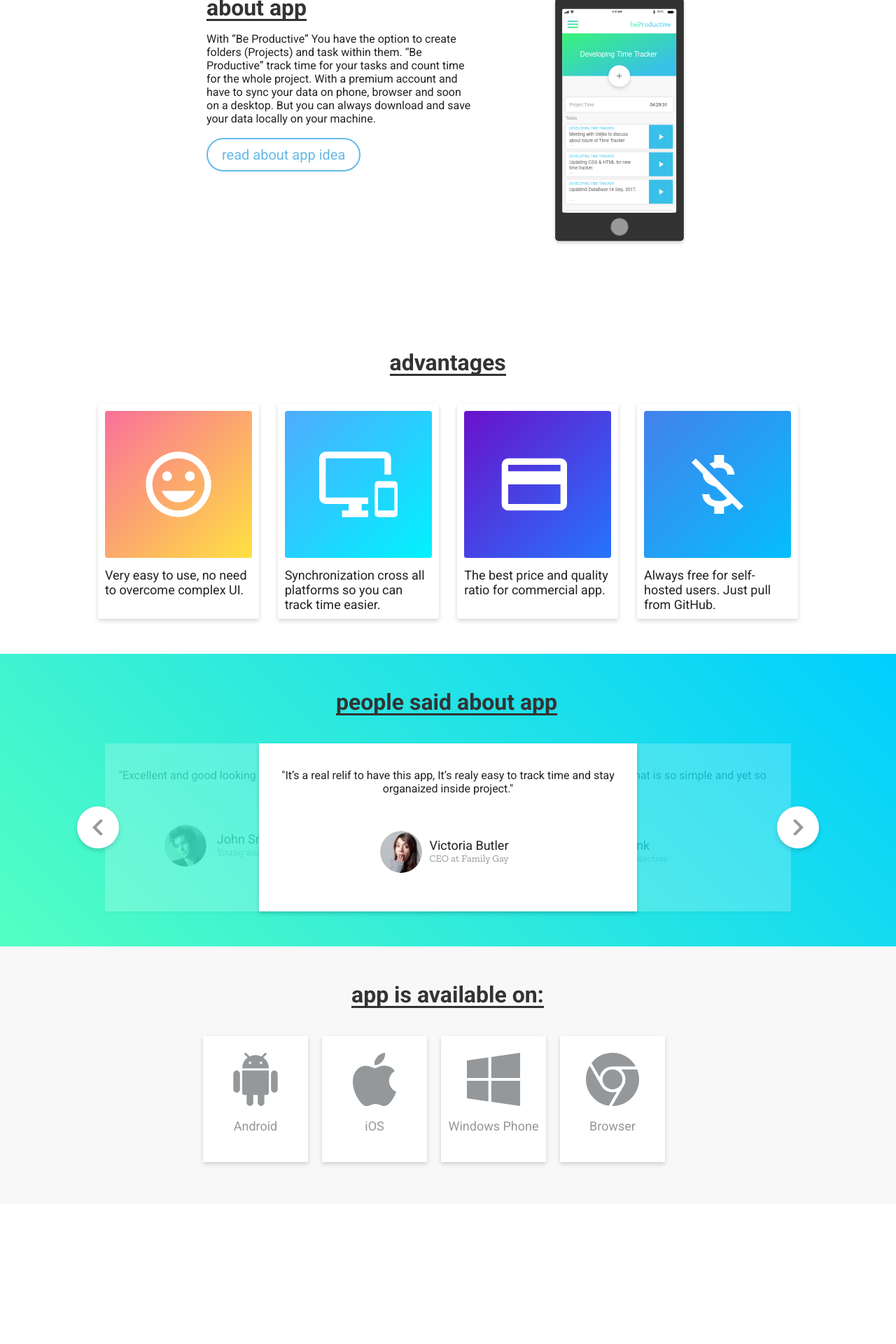
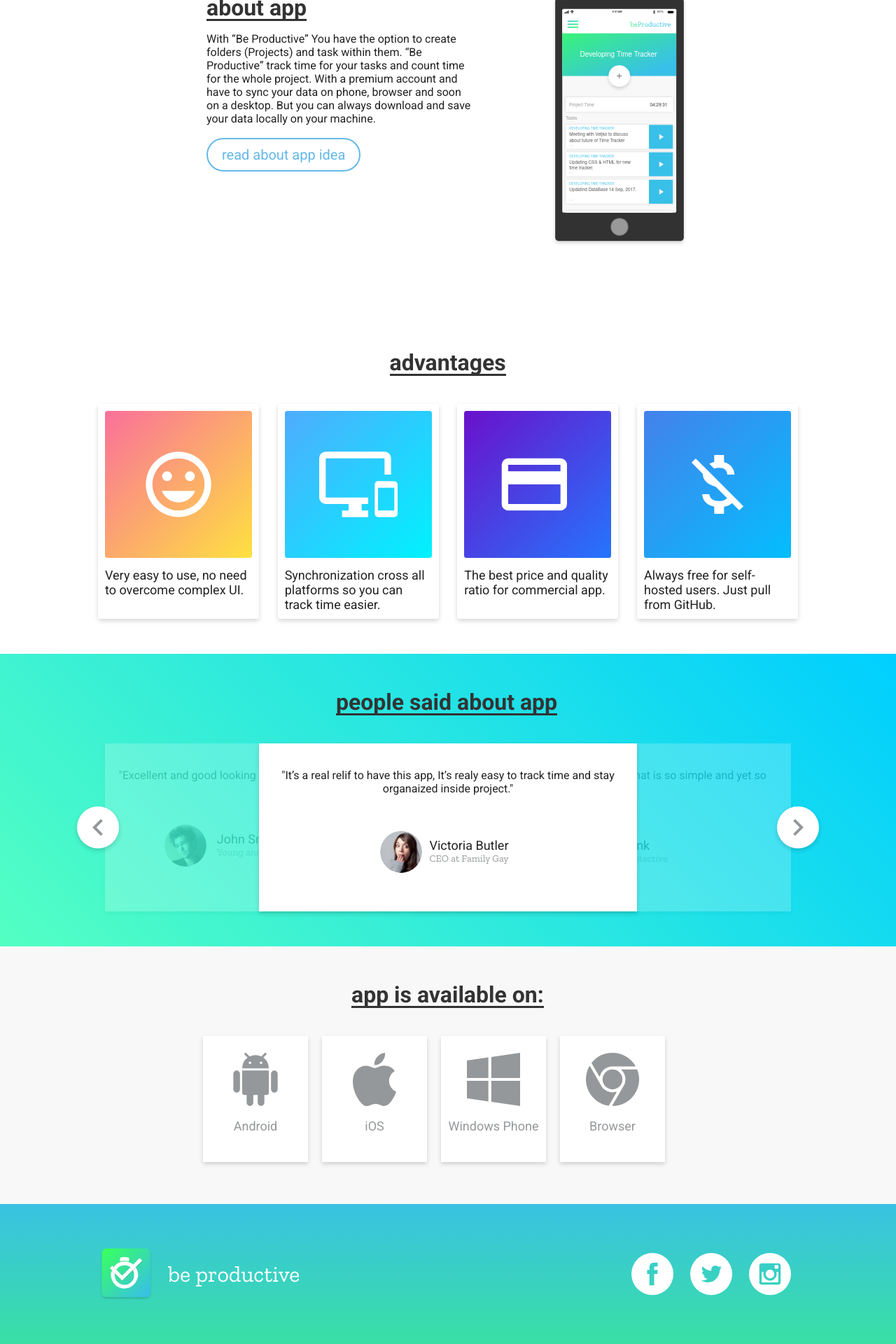
Before and after one commit to johnofficial/beproductive-site, a Jekyll site: the page built from _pages/index.html, in a window 1280 px wide. Shown: the part 999-2919 px from the top of the page at 70% size. Built offline with Jekyll 4.4.1, drawn with Linux system fonts in a browser that asks for light colours; Markdown is read by kramdown in place of the engine named in the settings; before the commit the page ends 2719 px from its top, so only the background shows below that; grey boxes are pictures that could not be loaded.

Commit message:
[UPDATE]: Footer.

```diff
--- a/_includes/footer/footer.html
+++ b/_includes/footer/footer.html
@@ -1,3 +1,14 @@
 <footer class="site-footer">
+ <div class="footer-wrap mw-1000-px center-container pad">
+  <div class="logo">
+   <img src="{{site.baseurl}}/assets/img/logo.svg" alt="{{site.title}} | Be Productive Time Tracker">
+   <p>be productive</p>
+  </div>
+  <div class="links">
 
+   <a href="https://facebook.com/" target="_blank"><img src="{{site.baseurl}}/assets/img/fb.svg" alt="{{site.title}}"></a>
+   <a href="https://twitter.com/" target="_blank"><img src="{{site.baseurl}}/assets/img/twitter.svg" alt="{{site.title}}"></a>
+   <a href="https://instagram.com/" target="_blank"><img src="{{site.baseurl}}/assets/img/instagram.svg" alt="{{site.title}}"></a>
+  </div>
+ </div>
 </footer>
--- a/assets/css/main.css
+++ b/assets/css/main.css
@@ -264,6 +264,50 @@ h3.title.trigger-animation:before {
       -webkit-transform: rotate(-45deg);
               transform: rotate(-45deg);
       transition: 0.5s; } }
+
+.site-footer {
+  width: 100%;
+  height: 200px;
+  background-image: linear-gradient(to top, #39DFA4 0%, #39C2E2 100%); }
+
+.footer-wrap {
+  padding-top: 60px;
+  display: -ms-flexbox;
+  display: flex;
+  -ms-flex-pack: justify;
+      justify-content: space-between; }
+  .footer-wrap .logo {
+    display: -ms-flexbox;
+    display: flex; }
+    .footer-wrap .logo img {
+      width: 80px;
+      height: 80px; }
+    .footer-wrap .logo p {
+      color: white;
+      font-size: 32px;
+      font-family: "Zilla Slab";
+      line-height: 80px;
+      margin: 0 0 0 20px;
+      padding: 0; }
+  .footer-wrap .links img {
+    width: 60px;
+    margin: 10px; }
+
+@media (max-width: 600px) {
+  .site-footer {
+    height: 120px; }
+  .footer-wrap {
+    padding-top: 40px; }
+    .footer-wrap .logo img {
+      width: 40px;
+      height: 40px; }
+    .footer-wrap .logo p {
+      font-size: 20px;
+      line-height: 40px;
+      margin-left: 10px; }
+    .footer-wrap .links img {
+      width: 30px;
+      margin: 2px; } }
 
 .hero-section {
   width: 100%;
```
Also changed, not shown: _sass/includes/_footer.sass (added, +40 -0 lines), assets/img/fb.svg (added), assets/img/instagram.svg (added), assets/img/logo.svg (added), assets/img/twitter.svg (added).
